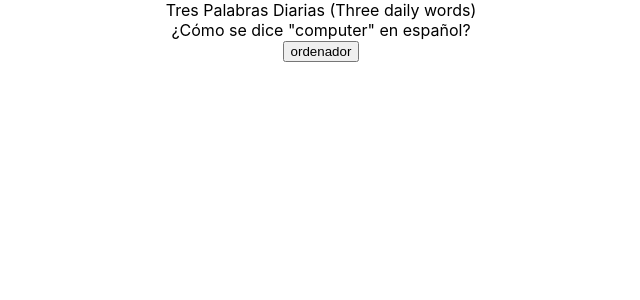
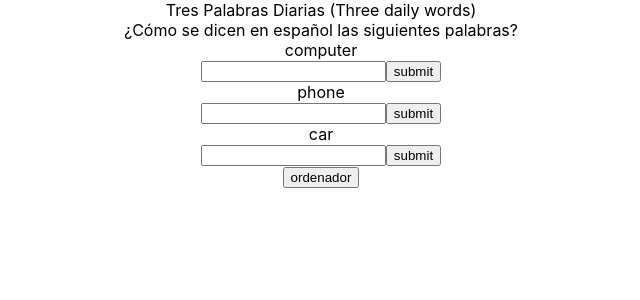
Before and after one commit to orozCoding/seispalabras, a React (Create React App) app: page / in a window 1280 px wide. Shown: the top 300 px of the page, without its empty margins (319-959 px from the left). Built offline with nearby package versions, Linux system fonts and the light colour scheme.

Commit message:
Implement correctly functions for multiple words

```diff
--- a/src/components/home/homePage.js
+++ b/src/components/home/homePage.js
@@ -7,20 +7,37 @@ const Home = (props) => {
   const { actives } = props;
   const dispatch = useDispatch();
 
-  const handleClick = (answer, actives) => {
-    dispatch(checkAnswer(answer, actives));
-    if(actives[0].s.includes(answer.toLowerCase())){
-      dispatch(addCompleted(actives));
+  function handleClick(active) {
+    const input = document.getElementById(`input-${active.id}`);
+    const answer = input.value;
+    dispatch(checkAnswer(answer, active, actives));
+    if (active.s.includes(answer.toLowerCase())) {
+      dispatch(addCompleted(active));
     }
   }
 
   return (
     <div>
-      Tres Palabras Diarias
-      (Three daily words)
-      <div>¿Cómo se dice <span>{`"${actives.map((active) => `${active.e}`)}"`}</span> en español?</div>
+      Tres Palabras Diarias (Three daily words)
+      <div>¿Cómo se dicen en español las siguientes palabras?</div>
+      <div>{actives.map((active) => {
+        return (
+          <form
+            id={`form-${active.id}`}
+            key={active.id}
+            onSubmit={(e) => {
+              e.preventDefault();
+              handleClick(active)
+            }}>
+            <div>{active.e}</div>
+            <input id={`input-${active.id}`} name="answer" type="text"></input>
+            <button type="submit">submit</button>
+          </form>
+        )
+      })}
+      </div>
       <button type="button" name="answer"
-      onClick={() => handleClick('ordenador', actives)}>ordenador</button>
+        onClick={(e) => handleClick('ordenador', actives, e)}>ordenador</button>
       <div className="resultDiv"></div>
     </div>
   )
--- a/src/redux/actives/activesReducer.js
+++ b/src/redux/actives/activesReducer.js
@@ -24,19 +24,13 @@ const getActiveWords = () => (dispatch) => {
   let activeWord = [];
   let completed = JSON.parse(localStorage.getItem('completed'));
   if (completed.length) {
-    console.log('aca toy');
     possibles = filterArrays(words,completed);
-    console.log('estos son los possibles ahora');
-    console.log(possibles);
     possibles.sort(() => 0.5 - Math.random());
-
-    activeWord = [possibles[0]];
-
+    activeWord = possibles;
   } else {
-    console.log('me fui por else');
     possibles = [...words]
     possibles.sort(() => 0.5 - Math.random());
-    activeWord = [possibles[0]];
+    activeWord = possibles;
   }
 
   dispatch({
@@ -45,23 +39,25 @@ const getActiveWords = () => (dispatch) => {
   });
 };
 
-const completeActiveWord = (active) => (dispatch) => {
-  console.log('si llegué');
-  const newActive = [...active];
-  newActive.completed = true;
+const completeActiveWord = (active, actives) => (dispatch) => {
+  const newActives = [...actives];
+  newActives.map((word) => {
+    if(word.id === active.id)
+      word.completed = true;
+  })
 
   dispatch({
     type: COMPLETE_ACTIVE,
-    playload: newActive,
+    playload: newActives,
   })
 }
 
-const checkAnswer = (answer, active) => (dispatch) => {
+const checkAnswer = (answer, active, actives) => (dispatch) => {
   const filter = answer.toLowerCase();
   const resultDiv = document.querySelector('.resultDiv');
-  if (active.some(active => active.s.includes(filter))) {
+  if (active.s.includes(filter)) {
     resultDiv.innerHTML = 'correct';
-    dispatch(completeActiveWord(active));
+    dispatch(completeActiveWord(active, actives));
     return true;
   } else {
     resultDiv.innerHTML = 'not at all';
--- a/src/redux/completed/completedReducer.js
+++ b/src/redux/completed/completedReducer.js
@@ -18,7 +18,7 @@ const getCompleted = () => (dispatch) => {
 
 const addCompleted = (active) => (dispatch) => {
   const completed = JSON.parse(localStorage.getItem('completed'));
-  completed.push(active[0]);
+  completed.push(active);
   localStorage.setItem('completed', JSON.stringify(completed));
 
   dispatch({
```
